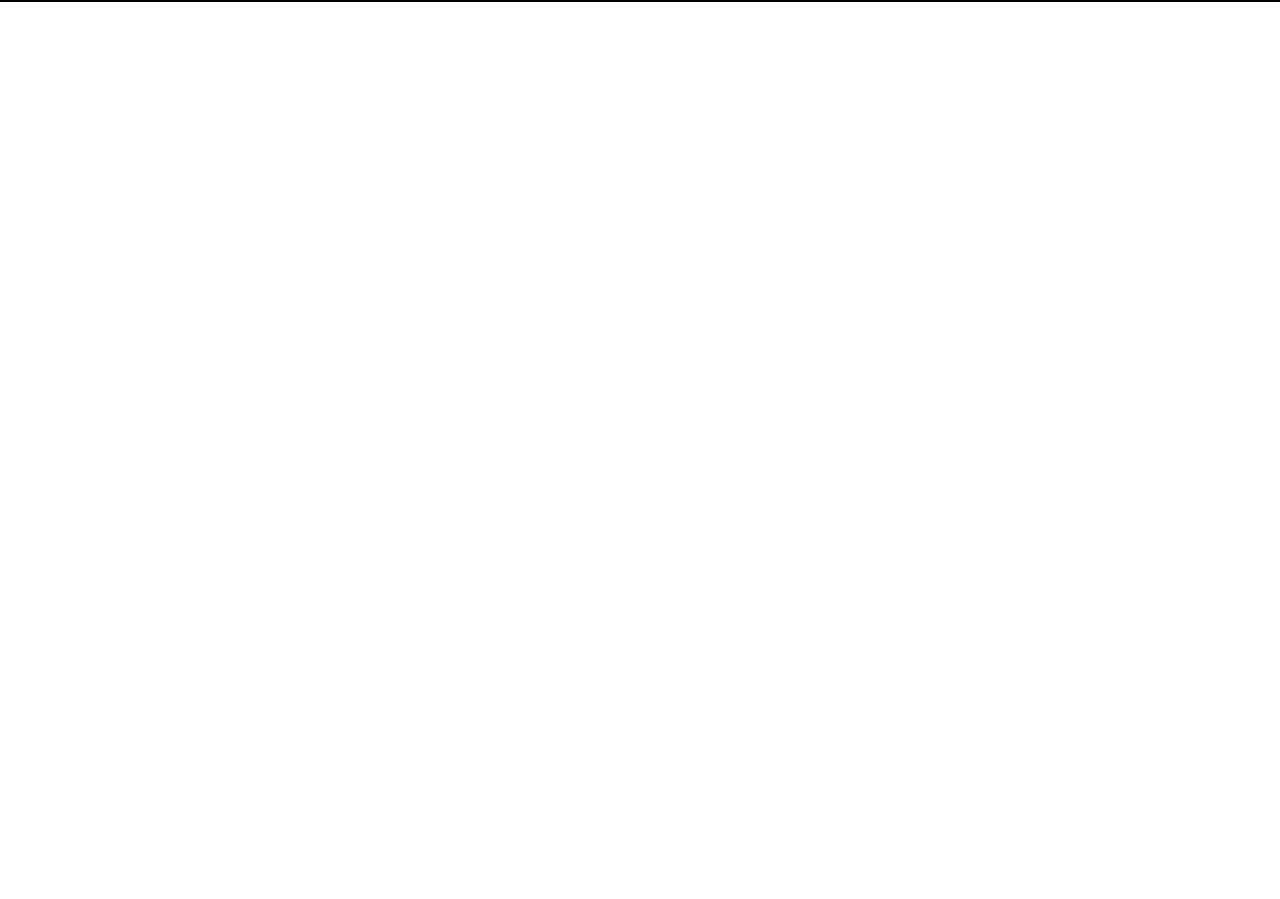
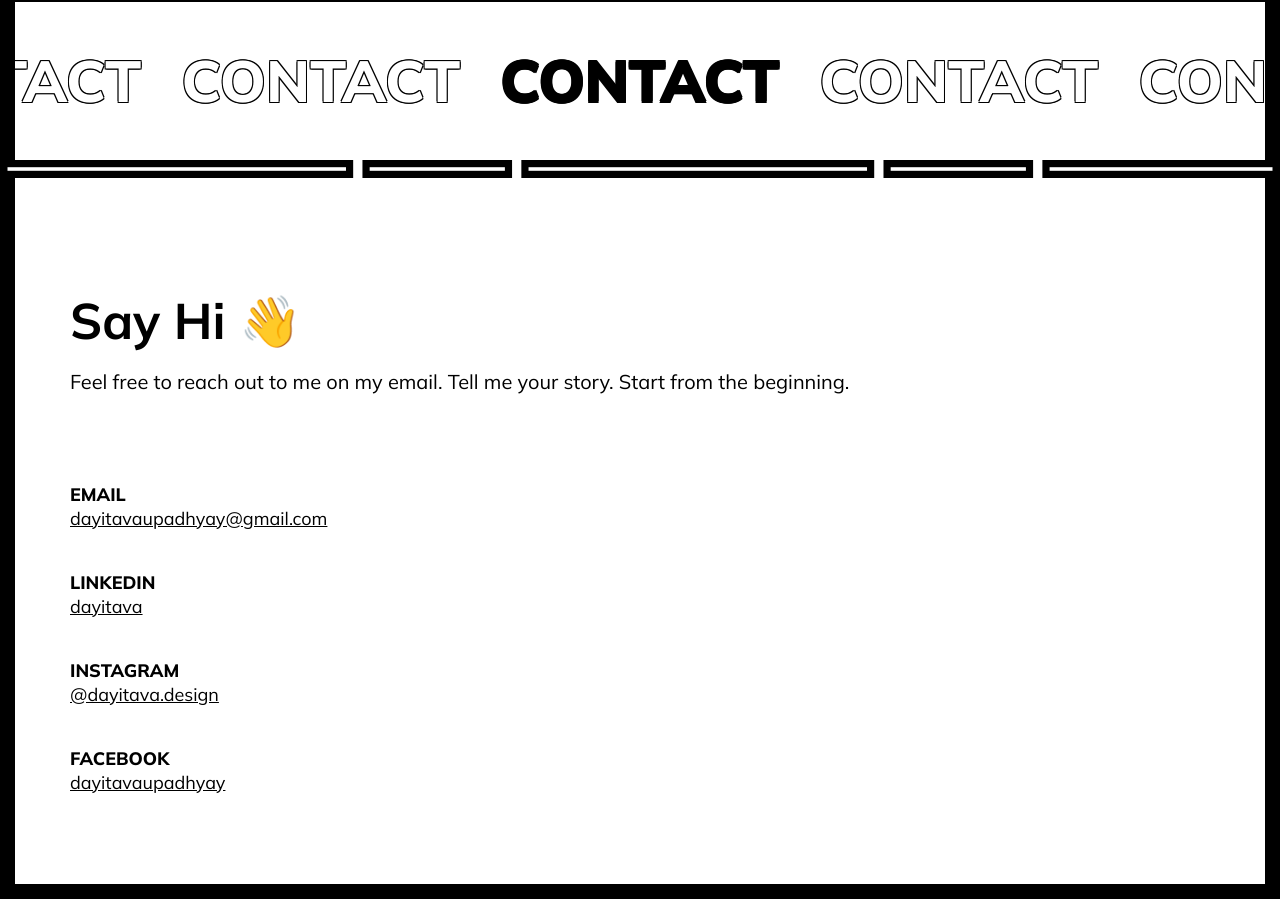
Before and after one commit to dayitava/literate-octo-bassoon, a Next.js app: page / in a window 1280 px wide. Shown: the part 2948-3847 px from the top of the page. Before the commit the page ends 2950 px from the top, so only its background shows below. Built offline with nearby package versions, Linux system fonts and the light colour scheme.

Commit message:
adds contact section and absolute path

```diff
--- /dev/null
+++ b/jsconfig.json
@@ -0,0 +1,6 @@
+{
+  "compilerOptions": {
+    "baseUrl": "src"
+  },
+  "include": ["src"]
+}
--- a/src/components/About/index.js
+++ b/src/components/About/index.js
@@ -1,18 +1,18 @@
 /* eslint-disable @next/next/no-img-element */
 import SectionHead from "../Section/SectionHead";
-import DayitavaDP from "../../assets/AboutPic.png";
-import uiuxicon from "../../assets/uiuxicon.svg";
-import figmaicon from "../../assets/figmaicon.png";
-import xdicon from "../../assets/xdicon.png";
-import coffeeicon from "../../assets/coffeeicon.png";
-import cssicon from "../../assets/cssicon.png";
-import aiicon from "../../assets/aiicon.png";
-import animeicon from "../../assets/animeicon.png";
-import foodicon from "../../assets/foodicon.svg";
-import hikingicon from "../../assets/hikingicon.svg";
-import memeicon from "../../assets/memeicon.png";
-import travelicon from "../../assets/travelicon.png";
-import upanyasicon from "../../assets/upanyasicon.svg";
+import DayitavaDP from "assets/AboutPic.png";
+import uiuxicon from "assets/uiuxicon.svg";
+import figmaicon from "assets/figmaicon.png";
+import xdicon from "assets/xdicon.png";
+import coffeeicon from "assets/coffeeicon.png";
+import cssicon from "assets/cssicon.png";
+import aiicon from "assets/aiicon.png";
+import animeicon from "assets/animeicon.png";
+import foodicon from "assets/foodicon.svg";
+import hikingicon from "assets/hikingicon.svg";
+import memeicon from "assets/memeicon.png";
+import travelicon from "assets/travelicon.png";
+import upanyasicon from "assets/upanyasicon.svg";
 
 const About = () => {
   const interestList = [
@@ -85,7 +85,7 @@ const About = () => {
         <div className="d-flex dp-and-info">
           <img src={DayitavaDP.src} alt="Dayitava Upadhyay's photo" />
           <div className="my-info">
-            <h1>I&apos;m Dayitava</h1>
+            <h1 className="heading-1">I&apos;m Dayitava</h1>
             <p>
               I am a UI/UX Designer with experience in designing high-quality
               interactive and physical interfaces for various applications,
--- /dev/null
+++ b/src/components/Contact/index.js
@@ -0,0 +1,56 @@
+/* eslint-disable @next/next/no-img-element */
+import SectionHead from "../Section/SectionHead";
+
+const Contact = () => {
+  const socialLinks = [
+    {
+      id: 1,
+      title: "email",
+      value: "dayitavaupadhyay@gmail.com",
+      link: "mailto:dayitavaupadhyay@gmail.com",
+    },
+    {
+      id: 2,
+      title: "linkedin",
+      value: "dayitava",
+      link: "https://www.linkedin.com/in/dayitava/",
+    },
+    {
+      id: 3,
+      title: "instagram",
+      value: "@dayitava.design",
+      link: "https://www.instagram.com/dayitava.design/",
+    },
+    {
+      id: 4,
+      title: "facebook",
+      value: "dayitavaupadhyay",
+      link: "https://www.facebook.com/cooldayitava/",
+    },
+  ];
+  return (
+    <section>
+      <SectionHead title={"Contact"} />
+      <div className="contact">
+        <h1 className="heading-1">Say Hi 👋</h1>
+        <p>
+          Feel free to reach out to me on my email. Tell me your story. Start
+          from the beginning.
+        </p>
+
+        <div className="social-links">
+          {socialLinks.map(({ id, title, value, link }) => (
+            <div className="link" key={id}>
+              <div className="title">{title}</div>
+              <a href={link} className="value">
+                {value}
+              </a>
+            </div>
+          ))}
+        </div>
+      </div>
+    </section>
+  );
+};
+
+export default Contact;
--- a/src/components/Hero/index.js
+++ b/src/components/Hero/index.js
@@ -1,7 +1,7 @@
 /* eslint-disable @next/next/no-img-element */
 import GlitchText from "../GlitchText";
-import Dayitava from "../../assets/dayitava.svg";
-import Upadhyay from "../../assets/upadhyay.svg";
+import Dayitava from "assets/dayitava.svg";
+import Upadhyay from "assets/upadhyay.svg";
 import Button from "../Button";
 
 const Hero = () => (
--- a/src/components/Section/SectionHead.js
+++ b/src/components/Section/SectionHead.js
@@ -1,6 +1,6 @@
 /* eslint-disable @next/next/no-img-element */
 import { Fragment } from "react";
-import SectionTopBorder from "../../assets/sectiontopborder.svg";
+import SectionTopBorder from "assets/sectiontopborder.svg";
 
 const SectionHead = ({ title }) => (
   <Fragment>
--- a/src/components/Works/index.js
+++ b/src/components/Works/index.js
@@ -1,6 +1,6 @@
 /* eslint-disable @next/next/no-img-element */
-import Work1 from "../../assets/work1.png";
-import Work2 from "../../assets/work2.png";
+import Work1 from "assets/work1.png";
+import Work2 from "assets/work2.png";
 import Button from "../Button";
 import SectionHead from "../Section/SectionHead";
 
--- a/src/pages/index.js
+++ b/src/pages/index.js
@@ -1,9 +1,10 @@
 import Head from "next/head";
 import { Fragment } from "react";
-import Navbar from "../components/Navbar";
-import Hero from "../components/Hero";
-import Works from "../components/Works";
-import About from "../components/About";
+import Navbar from "components/Navbar";
+import Hero from "components/Hero";
+import Works from "components/Works";
+import About from "components/About";
+import Contact from "components/Contact";
 
 export default function Home() {
   return (
@@ -13,13 +14,13 @@ export default function Home() {
         <meta name="description" content="Dayitava Upadhyay Portfolio" />
         <link rel="icon" href="/favicon.ico" />
       </Head>
-
       <Navbar />
       <main>
         <Hero />
       </main>
       <Works />
       <About />
+      <Contact />
     </Fragment>
   );
 }
--- a/src/styles/globals.scss
+++ b/src/styles/globals.scss
@@ -45,6 +45,21 @@ p {
 .mr-3 {
   margin-right: 30px;
 }
+
+.heading-1 {
+  font-size: 50px;
+  line-height: 62px;
+  margin-bottom: 0px;
+  @media screen and (max-width: 768px) {
+    font-size: 40px;
+    line-height: 50px;
+  }
+  @media screen and (max-width: 576px) {
+    font-size: 35px;
+    line-height: 40px;
+  }
+}
+
 /* Buttons */
 
 button.theme-btn {
@@ -342,6 +357,7 @@ section:not(.hero) {
             object-fit: cover;
             box-shadow: -20px 20px 0 -7px black;
             margin-right: -15px;
+            transition: all 0.3s;
             @media screen and (max-width: 1300px) {
               max-width: 450px;
               max-height: 300px;
@@ -349,6 +365,11 @@ section:not(.hero) {
             @media screen and (max-width: 576px) {
               max-width: 300px;
               max-height: 200px;
+            }
+
+            &:hover {
+              transform: translateX(-10px);
+              box-shadow: -11px 11px 0 -7px black;
             }
           }
         }
@@ -468,18 +489,8 @@ section:not(.hero) {
     }
 
     h1 {
-      font-size: 50px;
-      line-height: 62px;
       margin-bottom: 10px;
       margin-top: 0px;
-      @media screen and (max-width: 768px) {
-        font-size: 40px;
-        line-height: 50px;
-      }
-      @media screen and (max-width: 576px) {
-        font-size: 35px;
-        line-height: 40px;
-      }
     }
     p {
       font-size: 20px;
@@ -533,3 +544,50 @@ section:not(.hero) {
     }
   }
 }
+
+.contact {
+  max-width: 1200px;
+  margin: auto;
+  margin-top: 180px;
+
+  @media screen and (max-width: 768px) {
+    margin-top: 120px;
+  }
+  p {
+    margin-top: 10px;
+    font-size: 20px;
+    line-height: 200%;
+    @media screen and (max-width: 576px) {
+      font-size: 17px;
+      line-height: 200%;
+    }
+  }
+
+  .social-links {
+    margin-top: 80px;
+    .link {
+      margin-bottom: 40px;
+      .title {
+        font-weight: 800;
+        font-size: 18px;
+        line-height: 25px;
+        text-transform: uppercase;
+      }
+      .value {
+        font-size: 18px;
+        line-height: 23px;
+        text-decoration-line: underline;
+      }
+    }
+  }
+
+  @media screen and (max-width: 1300px) {
+    padding-left: 30px;
+    padding-right: 30px;
+  }
+
+  @media screen and (max-width: 576px) {
+    padding-left: 15px;
+    padding-right: 15px;
+  }
+}
```
